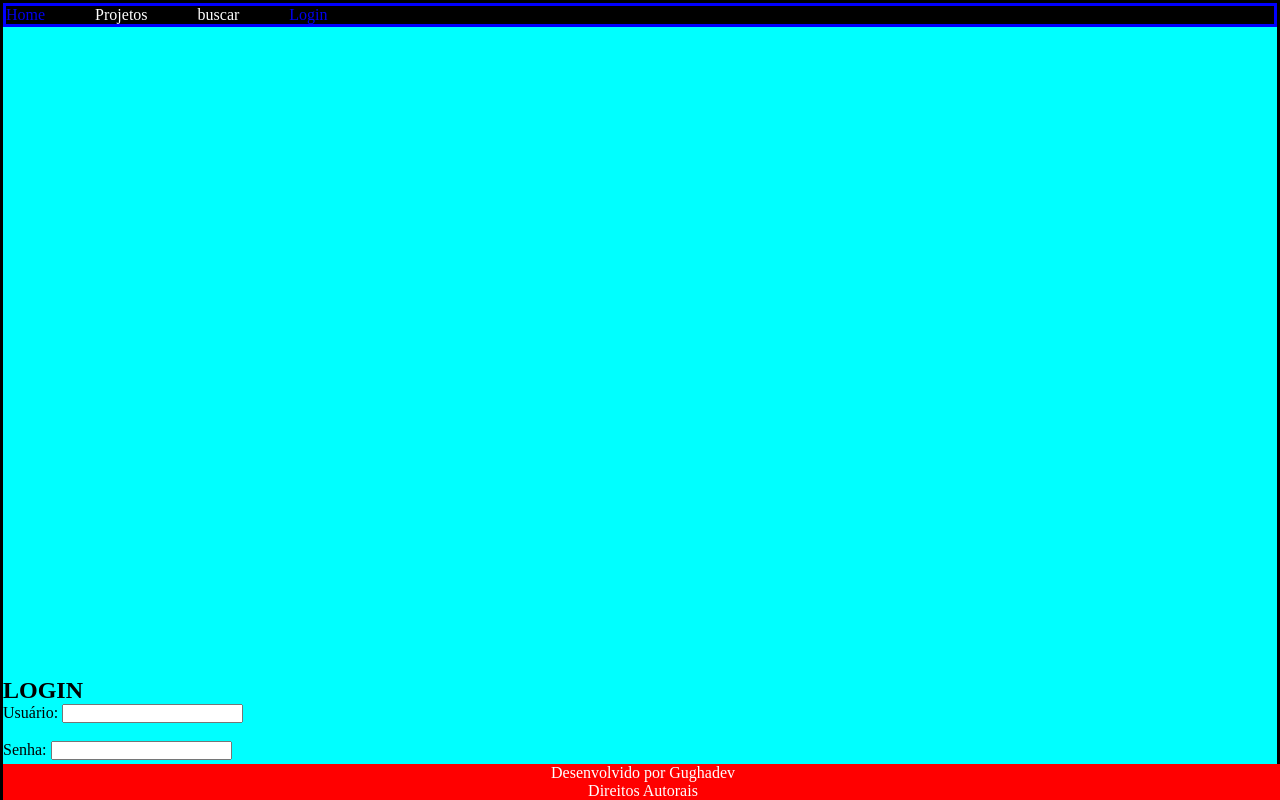
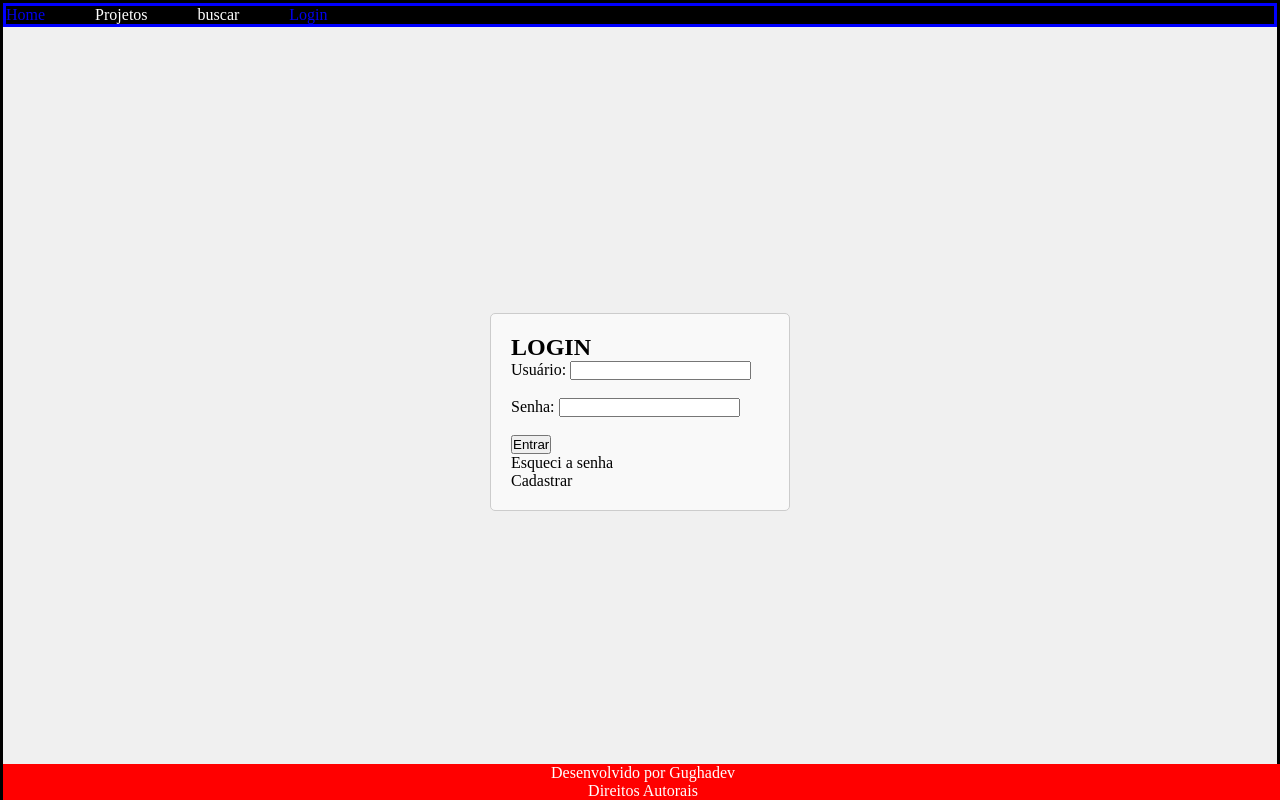
Before and after one commit to herrhermon/checkObra, a plain HTML site: page login/login.html in a window 1280 px wide. Drawn offline with Linux system fonts and the light colour scheme.

Commit message:
Configurando o card de login no CSS

```diff
--- /dev/null
+++ b/assets/styles/login.css
@@ -0,0 +1,19 @@
+div.login-container {
+    display: flex;
+    flex-direction: column;
+    align-items: center;
+    justify-content: center;
+    height: 100vh;
+    background-color: #f0f0f0;
+}
+
+
+article.login-container {
+    width: 300px;
+    margin: 50px auto;
+    padding: 20px;
+    border: 1px solid #ccc;
+    border-radius: 5px;
+    background-color: #f9f9f9;
+
+}
--- a/login/login.html
+++ b/login/login.html
@@ -5,6 +5,7 @@
     <meta name="viewport" content="width=device-width, initial-scale=1.0">
     <title>Document</title>
     <link rel="stylesheet" type="text/css" href="../assets/styles/global.css" >
+    <link rel="stylesheet" type="text/css" href="../assets/styles/login.css" >
 </head>
 <body>
     <header>
@@ -17,7 +18,8 @@
             </ul>
         </nav>
     </header>
-    <article>
+    <div class="login-container">
+         <article class="login-container">
             <h1>LOGIN</h1>
             <form action="programa" method="post">
                 <label for="username">Usuário:</label>
@@ -26,7 +28,11 @@
                 <input type="password" id="password" name="password" required><br><br>
                 <input type="submit" value="Entrar">
             </form>
+            <div>Esqueci a senha</div>
+            <div>Cadastrar</div>
         </article>
+    </div>
+
     <footer>
         <div>Desenvolvido por Gughadev</div>
         <div>Direitos Autorais</div>
```
Lines whose indentation alone changed are shown as unchanged.
